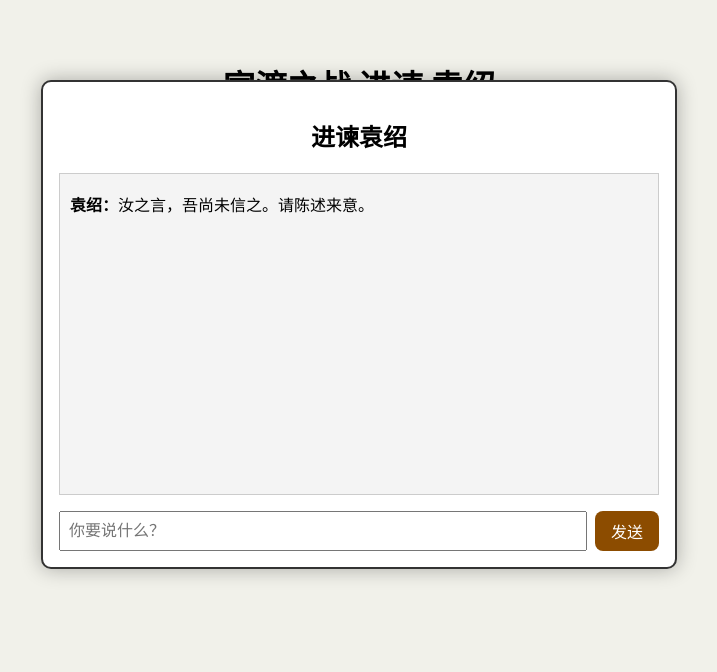
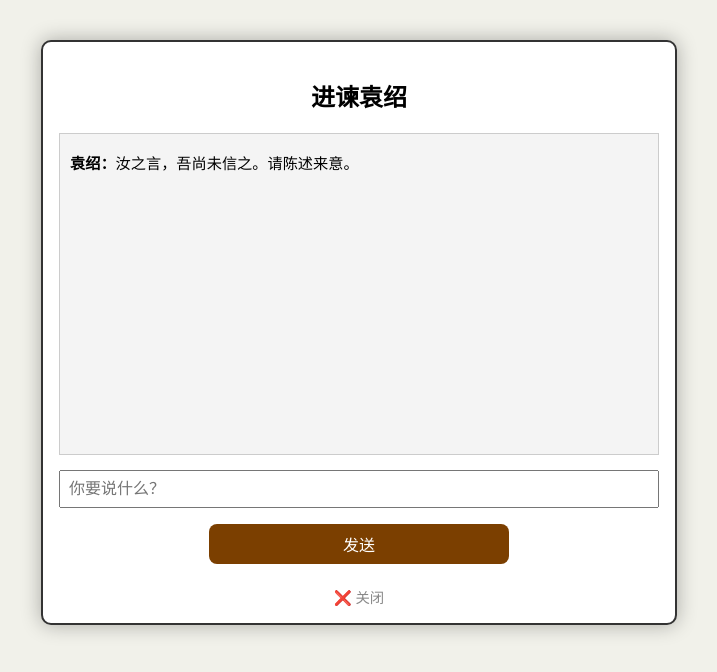
Before and after one commit to Llane00/Guandu-RPG-Demo, a plain HTML site: page yuanshao.html in a window 1280 px wide. Both pictures are taken after a click on the button "进谏袁绍". Shown: the whole page, without its empty margins (281-998 px from the left). Drawn offline with Linux system fonts and the light colour scheme.

Commit message:
Update yuanshao.html

```diff
--- a/yuanshao.html
+++ b/yuanshao.html
@@ -1,32 +1,40 @@
 
 <!DOCTYPE html>
+
 <html lang="zh">
 <head>
-  <meta charset="UTF-8">
+<meta charset="utf-8"/>
+<meta content="width=device-width, initial-scale=1.0" name="viewport"/>
 <title>进谏袁绍 - 三国RPG AI Agent Demo</title>
 <style>
 body {
   font-family: "STKaiti", serif;
   background: #f1f1ea;
-      padding: 2em;
+  padding: 1em;
+  margin: 0;
   text-align: center;
 }
+
 button {
-      font-size: 1.2em;
-      padding: 0.6em 1.2em;
-      background-color: #8c4c00;
+  font-size: 1em;
+  padding: 0.6em 1em;
+  background-color: #7b3f00;
   color: white;
   border: none;
   border-radius: 8px;
   cursor: pointer;
+  width: 100%;
+  max-width: 300px;
+  margin: 0.5em auto;
 }
+
 #chatbox {
   display: none;
   position: fixed;
-      top: 10%;
+  top: 5%;
   left: 50%;
   transform: translateX(-50%);
-      width: 90%;
+  width: 95%;
   max-width: 600px;
   background: #fff;
   border: 2px solid #333;
@@ -35,6 +43,7 @@
   box-shadow: 0 0 20px rgba(0,0,0,0.3);
   z-index: 1000;
 }
+
 #messages {
   height: 300px;
   overflow-y: auto;
@@ -43,30 +52,37 @@
   padding: 10px;
   background: #f4f4f4;
   margin-bottom: 1em;
+  font-size: 0.95em;
 }
+
 #messages p {
   margin: 0.5em 0;
 }
+
 #input-area {
   display: flex;
+  flex-direction: column;
+  gap: 0.5em;
 }
-    #user-input, #api-key {
-      flex: 1;
+
+#user-input {
   padding: 0.5em;
   font-size: 1em;
-      margin-right: 0.5em;
+  width: 100%;
+  box-sizing: border-box;
 }
+
 #send-btn {
   padding: 0.5em 1em;
   font-size: 1em;
+  width: 100%;
 }
+
 #close-btn {
   margin-top: 1em;
   color: #888;
   cursor: pointer;
-}
-      padding: 0.5em 1em;
-      font-size: 1em;
+  font-size: 0.9em;
 }
 </style>
 </head>
@@ -78,11 +94,10 @@
 <!-- API Key 已内嵌，输入框已移除 -->
 <div id="messages"><p><strong>袁绍：</strong>汝之言，吾尚未信之。请陈述来意。</p></div>
 <div id="input-area">
-      <input type="text" id="user-input" placeholder="你要说什么？">
+<input id="user-input" placeholder="你要说什么？" type="text"/>
 <button id="send-btn">发送</button>
 </div>
-  </div>
-
+<div id="close-btn" onclick="document.getElementById('chatbox').style.display='none'">❌ 关闭</div></div>
 <script>
     const sendBtn = document.getElementById('send-btn');
     const userInput = document.getElementById('user-input');
```
Lines whose indentation alone changed are shown as unchanged.
